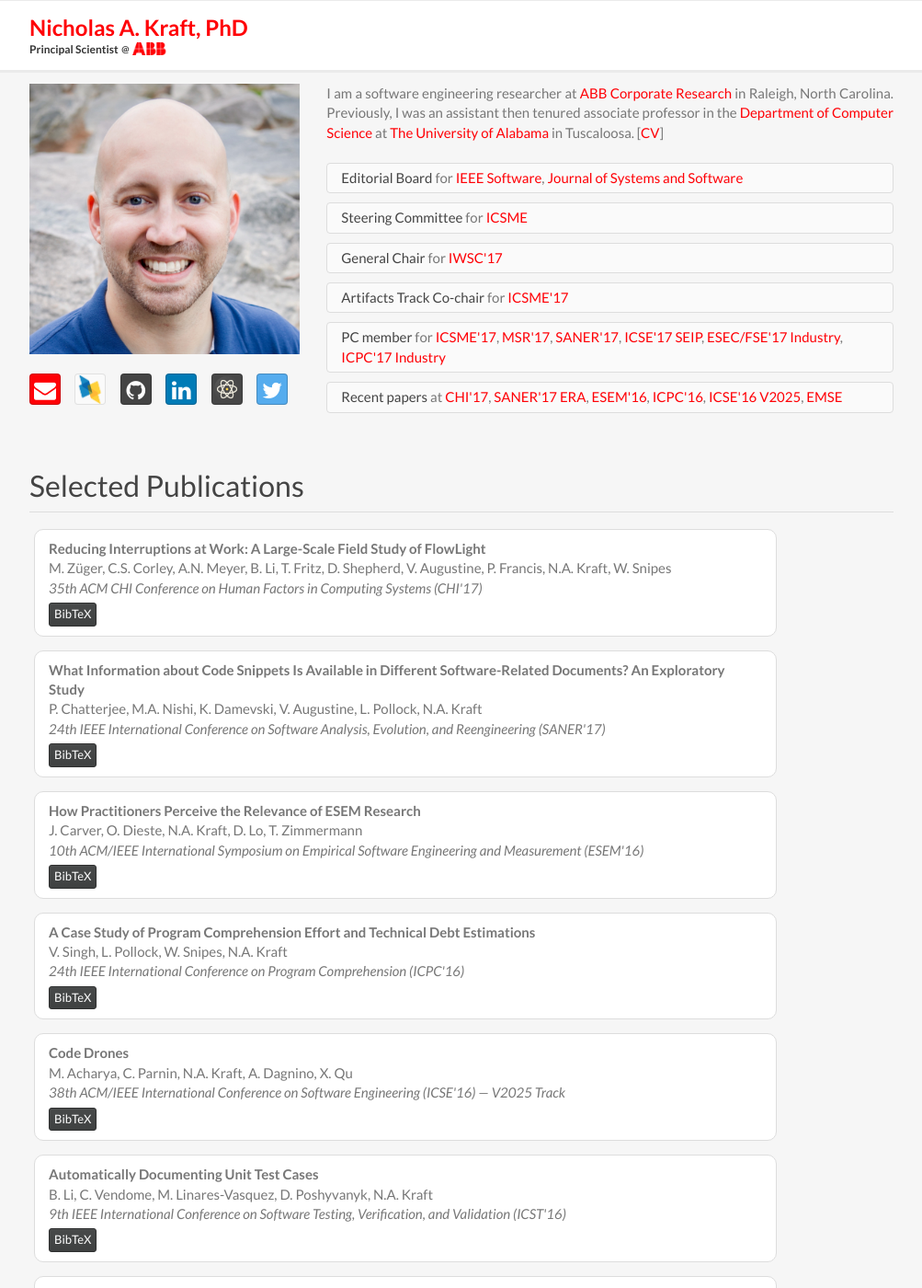
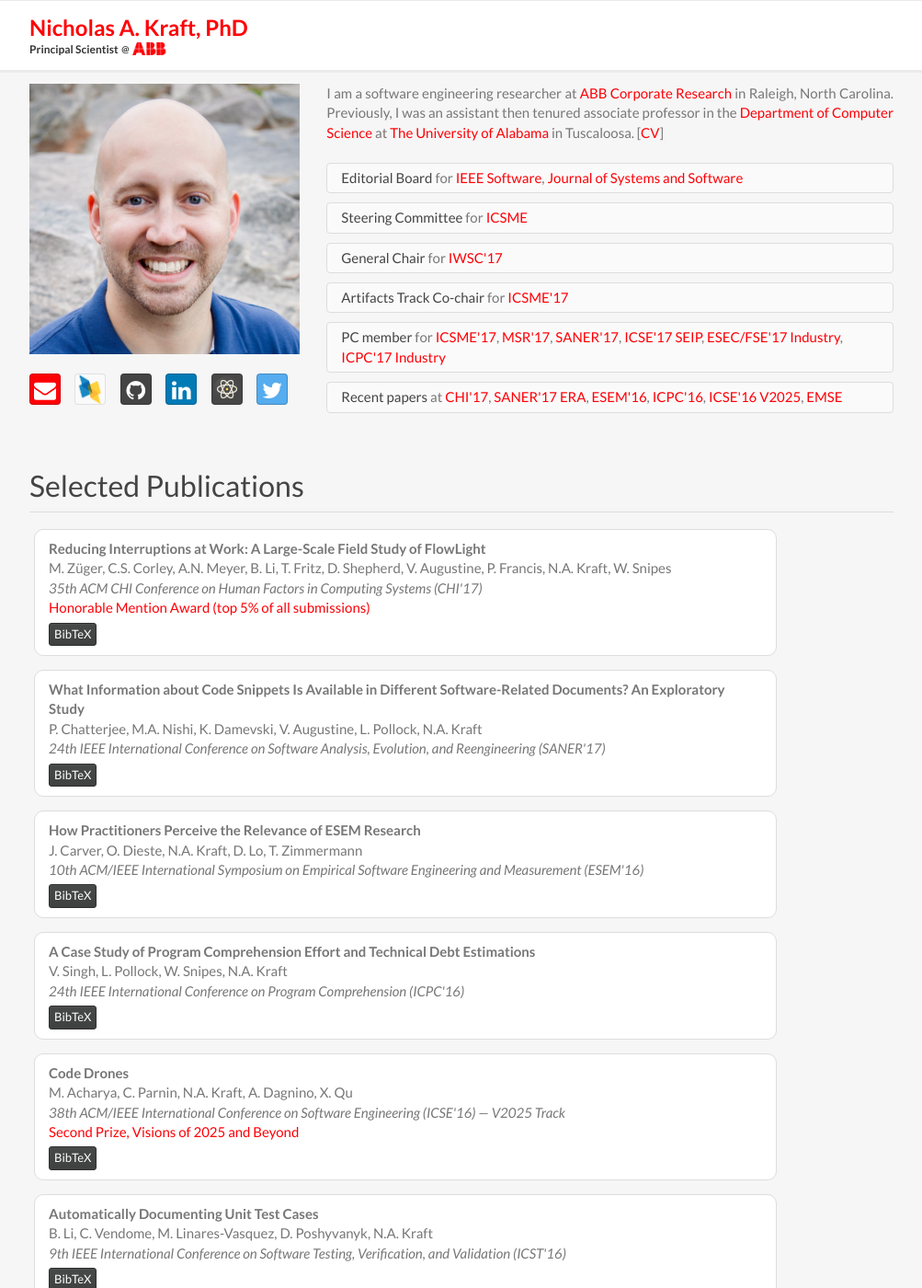
Before and after one commit to nkraft/nkraft.github.io, a Jekyll site: the page built from index.html, in a window 1280 px wide and 1400 px high. Shown: the whole window at 92% size, without its empty margins (138-1141 px from the left). Built offline with Jekyll 4.4.1, drawn with Linux system fonts in a browser that asks for light colours; nearby versions of some CDN libraries; some of the changed text lies outside the part shown.

Commit message:
updated pubs

```diff
--- a/_includes/publications.html
+++ b/_includes/publications.html
@@ -4,6 +4,7 @@
             <span class="pub-title">Reducing Interruptions at Work: A Large-Scale Field Study of FlowLight</span><br>
             <span class="pub-author">M. Züger, C.S. Corley, A.N. Meyer, B. Li, T. Fritz, D. Shepherd, V. Augustine, P. Francis, N.A. Kraft, W. Snipes</span><br>
             <span class="pub-venue">35th ACM CHI Conference on Human Factors in Computing Systems (CHI'17)</span><br>
+            <a href="">Honorable Mention Award (top 5% of all submissions)</a>
         </div>
         <div class="pub-bibtex hidden">
 <pre>@inproceedings{Zuger_etal:2017,
@@ -84,6 +85,7 @@
             <span class="pub-title">Code Drones</span><br>
             <span class="pub-author">M. Acharya, C. Parnin, N.A. Kraft, A. Dagnino, X. Qu</span><br>
             <span class="pub-venue">38th ACM/IEEE International Conference on Software Engineering (ICSE'16) &mdash; V2025 Track</span><br>
+            <a href="http://www.cccblog.org/2016/05/24/blue-sky-ideas-track-held-at-icse-2016/">Second Prize, Visions of 2025 and Beyond</a><br/>
         </div>
         <div class="pub-bibtex hidden">
 <pre>@inproceedings{Acharya_etal:2016,
@@ -398,6 +400,7 @@
             <span class="pub-title">Claims and beliefs about code clones: Do we agree as a community? A survey</span><br>
             <span class="pub-author">D. Chatterji, J.C. Carver, N.A. Kraft</span><br>
             <span class="pub-venue">6th International Workshop on Software Clones (IWSC'12)</span><br>
+            <a href="http://iwsc2012.ist.osaka-u.ac.jp/format.html#award">People's Choice Award for Best Technical Paper</a><br/>
         </div>
         <a href="http://dx.doi.org/10.1109/IWSC.2012.6227860" class="btn btn-link btn-sm" role="button">DOI</a>
         <div class="pub-bibtex hidden">
```
